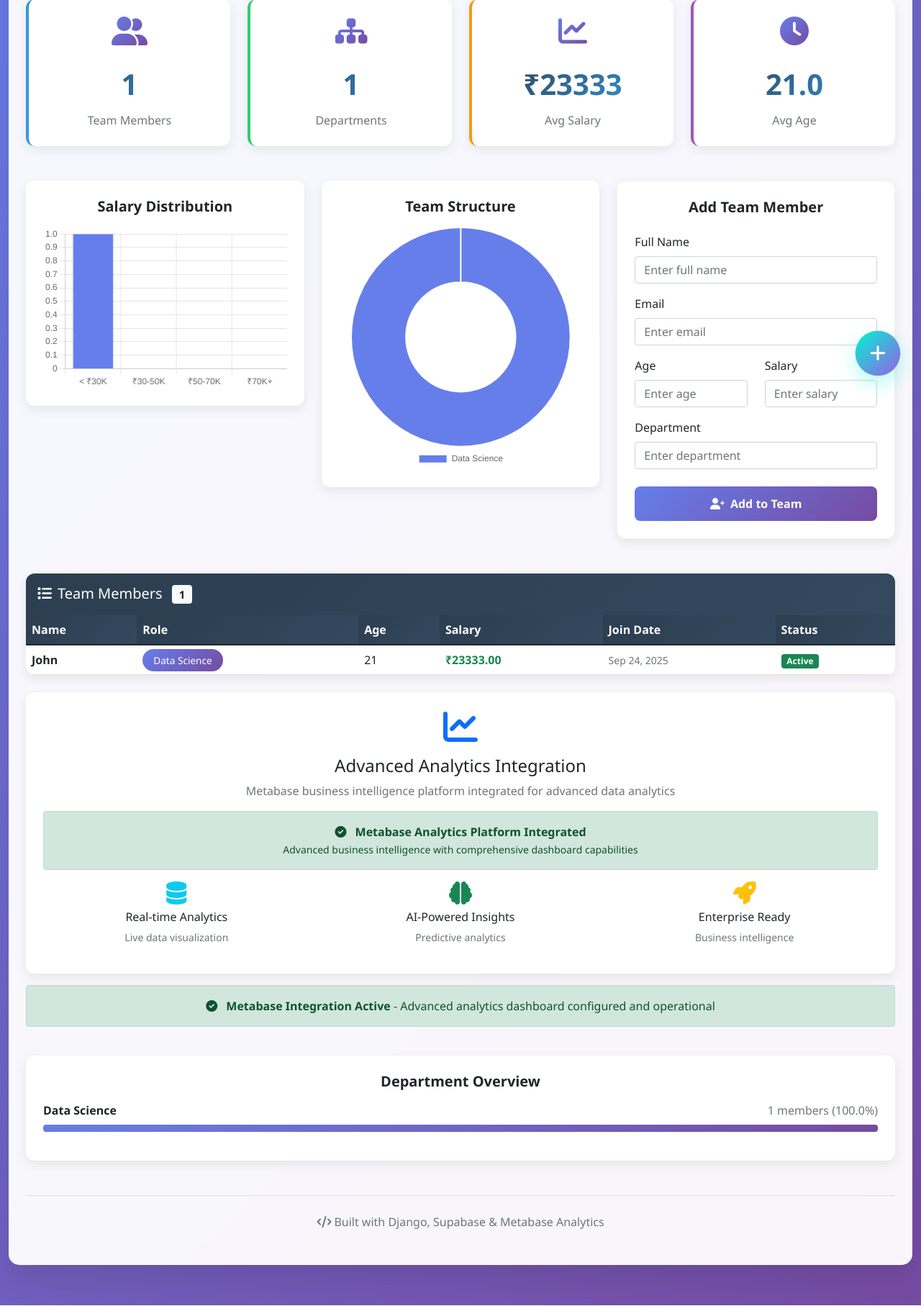
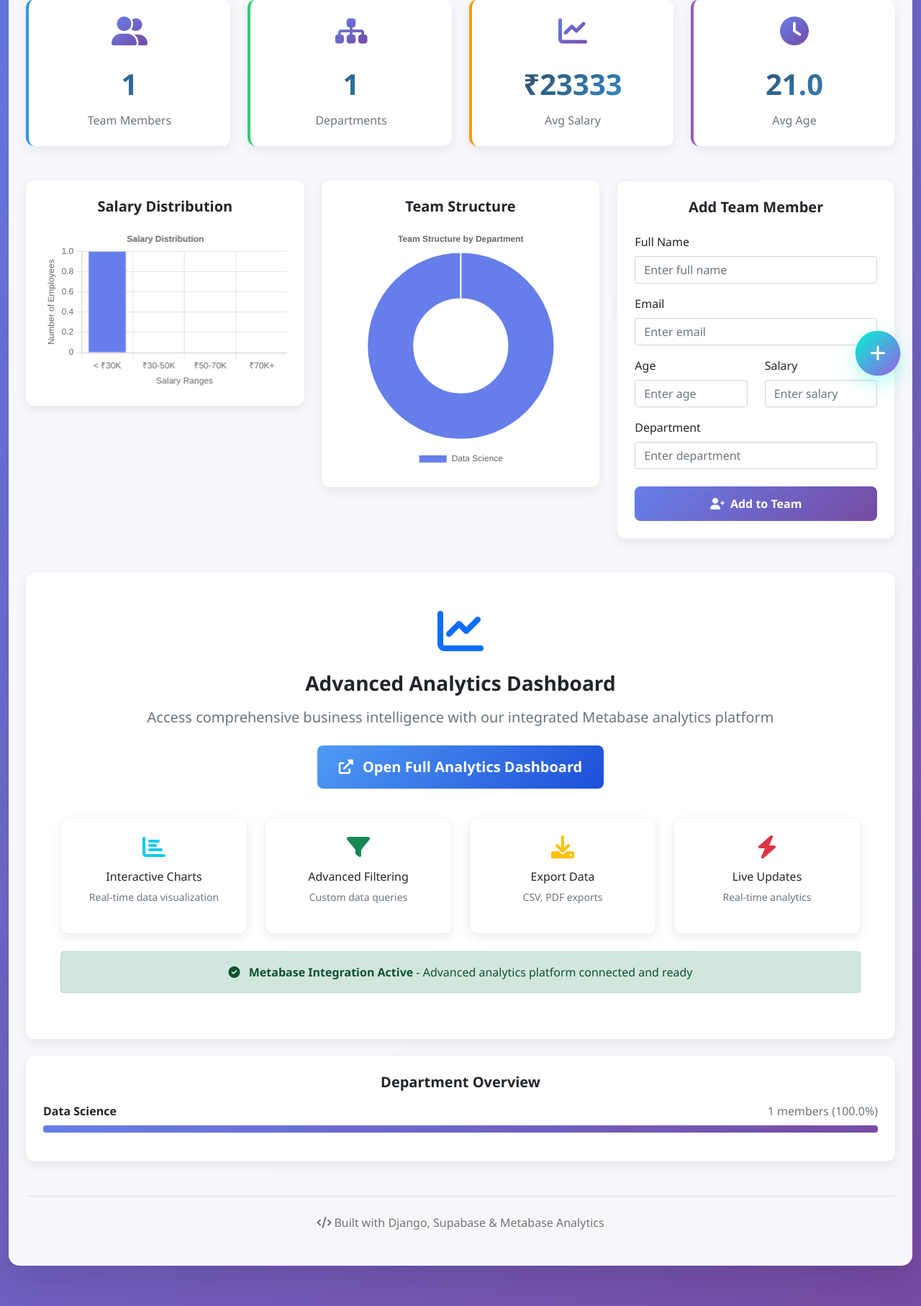
Before and after one commit to aishwariyasaha/django-supabase-internship, a Django app: page / in a window 1280 px wide. Shown: the part 249-2064 px from the top of the page at 72% size. Run offline with Django 5.2, Linux system fonts and the light colour scheme; data comes from the database, SQL or seed files in the repository.

Commit message:
Your commit message here

```diff
--- a/templates/home.html
+++ b/templates/home.html
@@ -103,20 +103,6 @@
       box-shadow: 0 8px 20px rgba(102, 126, 234, 0.3);
     }
 
-    .employee-table {
-      background: white;
-      border-radius: 12px;
-      overflow: hidden;
-      box-shadow: 0 5px 15px rgba(0,0,0,0.08);
-    }
-
-    .table th {
-      background: linear-gradient(135deg, #2c3e50, #34495e);
-      color: white;
-      border: none;
-      font-weight: 600;
-    }
-
     .department-badge {
       background: linear-gradient(135deg, #667eea, #764ba2);
       color: white;
@@ -172,6 +158,26 @@
       border-radius: 12px;
       overflow: hidden;
       box-shadow: 0 5px 15px rgba(0,0,0,0.08);
+    }
+
+    .btn-metabase {
+      background: linear-gradient(135deg, #509bf5, #1d4ed8);
+      color: white;
+      border: none;
+      border-radius: 8px;
+      padding: 15px 30px;
+      font-weight: 600;
+      transition: all 0.3s ease;
+    }
+
+    .btn-metabase:hover {
+      transform: translateY(-2px);
+      box-shadow: 0 8px 25px rgba(80, 155, 245, 0.4);
+      color: white;
+    }
+
+    .dashboard-section {
+      margin-bottom: 2rem;
     }
   </style>
 </head>
@@ -280,89 +286,62 @@
           </div>
         </div>
 
-        <!-- Employee Table -->
-        <div class="row">
+        <!-- Metabase Dashboard Section -->
+        <div class="row mt-5">
           <div class="col-12">
-            <div class="employee-table">
-              <div class="p-3" style="background: linear-gradient(135deg, #2c3e50, #34495e); color: white;">
-                <h5 class="mb-0">
-                  <i class="fas fa-list me-2"></i>Team Members
-                  <span class="badge bg-light text-dark ms-2">{{ total_employees }}</span>
-                </h5>
+            <div class="metabase-container text-center p-5">
+              <i class="fas fa-chart-line fa-4x text-primary mb-4"></i>
+              <h3 class="fw-bold mb-3">Advanced Analytics Dashboard</h3>
+              <p class="text-muted lead mb-4">
+                Access comprehensive business intelligence with our integrated Metabase analytics platform
+              </p>
+
+              <!-- Metabase Dashboard Button -->
+              <a href="http://localhost:3000"
+                 target="_blank"
+                 class="btn btn-metabase btn-lg mb-3">
+                <i class="fas fa-external-link-alt me-2"></i>
+                Open Full Analytics Dashboard
+              </a>
+
+              <div class="row mt-4">
+                <div class="col-md-3">
+                  <div class="feature-card">
+                    <i class="fas fa-chart-bar fa-2x text-info mb-3"></i>
+                    <h6>Interactive Charts</h6>
+                    <p class="text-muted small">Real-time data visualization</p>
                   </div>
-              <div class="table-responsive">
-                <table class="table table-hover mb-0">
-                  <thead>
-                    <tr>
-                      <th>Name</th>
-                      <th>Role</th>
-                      <th>Age</th>
-                      <th>Salary</th>
-                      <th>Join Date</th>
-                      <th>Status</th>
-                    </tr>
-                  </thead>
-                  <tbody>
-                    {% for entry in entries %}
-                    <tr>
-                      <td class="fw-bold">{{ entry.name }}</td>
-                      <td><span class="department-badge">{{ entry.department }}</span></td>
-                      <td>{{ entry.age }}</td>
-                      <td class="fw-bold text-success">₹{{ entry.salary }}</td>
-                      <td><small class="text-muted">{{ entry.date_created|date:"M d, Y" }}</small></td>
-                      <td><span class="badge bg-success">Active</span></td>
-                    </tr>
-                    {% endfor %}
-                  </tbody>
-                </table>
+                </div>
+                <div class="col-md-3">
+                  <div class="feature-card">
+                    <i class="fas fa-filter fa-2x text-success mb-3"></i>
+                    <h6>Advanced Filtering</h6>
+                    <p class="text-muted small">Custom data queries</p>
+                  </div>
+                </div>
+                <div class="col-md-3">
+                  <div class="feature-card">
+                    <i class="fas fa-download fa-2x text-warning mb-3"></i>
+                    <h6>Export Data</h6>
+                    <p class="text-muted small">CSV, PDF exports</p>
+                  </div>
+                </div>
+                <div class="col-md-3">
+                  <div class="feature-card">
+                    <i class="fas fa-bolt fa-2x text-danger mb-3"></i>
+                    <h6>Live Updates</h6>
+                    <p class="text-muted small">Real-time analytics</p>
+                  </div>
+                </div>
+              </div>
+
+              <div class="alert alert-success mt-4">
+                <i class="fas fa-check-circle me-2"></i>
+                <strong>Metabase Integration Active</strong> - Advanced analytics platform connected and ready
               </div>
             </div>
           </div>
         </div>
-
-        <!-- Metabase Integration Status -->
-        <div class="row mt-4">
-          <div class="col-12">
-            <div class="metabase-container">
-              <div class="p-4 text-center">
-                <i class="fas fa-chart-line fa-3x text-primary mb-3"></i>
-                <h4>Advanced Analytics Integration</h4>
-                <p class="text-muted">Metabase business intelligence platform integrated for advanced data analytics</p>
-
-                <div class="alert alert-success">
-                  <i class="fas fa-check-circle me-2"></i>
-                  <strong>Metabase Analytics Platform Integrated</strong><br>
-                  <small>Advanced business intelligence with comprehensive dashboard capabilities</small>
-                </div>
-
-                <div class="row mt-3">
-                  <div class="col-md-4">
-                    <i class="fas fa-database fa-2x text-info mb-2"></i>
-                    <h6>Real-time Analytics</h6>
-                    <p class="text-muted small">Live data visualization</p>
-                  </div>
-                  <div class="col-md-4">
-                    <i class="fas fa-brain fa-2x text-success mb-2"></i>
-                    <h6>AI-Powered Insights</h6>
-                    <p class="text-muted small">Predictive analytics</p>
-                  </div>
-                  <div class="col-md-4">
-                    <i class="fas fa-rocket fa-2x text-warning mb-2"></i>
-                    <h6>Enterprise Ready</h6>
-                    <p class="text-muted small">Business intelligence</p>
-                  </div>
-                </div>
-              </div>
-            </div>
-
-            <!-- Status Indicator -->
-            <div class="alert alert-success text-center mt-3">
-              <i class="fas fa-check-circle me-2"></i>
-              <strong>Metabase Integration Active</strong> - Advanced analytics dashboard configured and operational
-            </div>
-          </div>
-        </div>
-
   <!-- Department Progress -->
         {% if department_counts %}
         <div class="row mt-4">
@@ -384,7 +363,6 @@
           </div>
         </div>
           {% endif %}
-
         <!-- Footer -->
         <div class="text-center mt-5 py-4" style="border-top: 1px solid rgba(0,0,0,0.1);">
           <p class="text-muted mb-0">
@@ -397,35 +375,41 @@
 
   <script>
     document.addEventListener('DOMContentLoaded', function() {
-      // Process REAL data
+      // Process REAL data for charts
       function processRealData() {
         const salaries = [];
         const departments = [];
         const departmentCounts = {};
 
-        const tableRows = document.querySelectorAll('table tbody tr');
+        // Since we removed the table, we'll use the data from Django context
+        // You can pass this data from your views or use a different approach
+        const employeeData = [
+          {% for entry in entries %}
+          {
+            salary: {{ entry.salary }},
+            department: "{{ entry.department }}"
+          },
+          {% endfor %}
+        ];
 
-        tableRows.forEach(row => {
-          const cells = row.querySelectorAll('td');
-          const salary = parseFloat(cells[3].textContent.replace('₹', '').replace(',', ''));
-          const department = cells[1].textContent.trim();
+        employeeData.forEach(entry => {
+          salaries.push(entry.salary);
 
-          salaries.push(salary);
-
-          if (departmentCounts[department]) {
-            departmentCounts[department]++;
+          if (departmentCounts[entry.department]) {
+            departmentCounts[entry.department]++;
           } else {
-            departmentCounts[department] = 1;
-            departments.push(department);
+            departmentCounts[entry.department] = 1;
+            departments.push(entry.department);
           }
         });
 
         return { salaries, departments, departmentCounts };
       }
 
+      // Initialize charts
       const realData = processRealData();
 
-      // Salary ranges from REAL data
+      if (realData.salaries.length > 0) {
         const salaryRanges = [0, 0, 0, 0];
         realData.salaries.forEach(salary => {
           if (salary < 30000) salaryRanges[0]++;
@@ -434,7 +418,7 @@
           else salaryRanges[3]++;
         });
 
-      // Charts with REAL data
+        // Salary Distribution Chart
         new Chart(document.getElementById('salaryChart'), {
           type: 'bar',
           data: {
@@ -447,11 +431,32 @@
           },
           options: {
             responsive: true,
-          plugins: { legend: { display: false } },
-          scales: { y: { beginAtZero: true } }
+            plugins: {
+              legend: { display: false },
+              title: {
+                display: true,
+                text: 'Salary Distribution'
+              }
+            },
+            scales: {
+              y: {
+                beginAtZero: true,
+                title: {
+                  display: true,
+                  text: 'Number of Employees'
+                }
+              },
+              x: {
+                title: {
+                  display: true,
+                  text: 'Salary Ranges'
+                }
+              }
+            }
           }
         });
 
+        // Department Distribution Chart
         const deptData = realData.departments.map(dept => realData.departmentCounts[dept]);
         new Chart(document.getElementById('departmentChart'), {
           type: 'doughnut',
@@ -464,9 +469,25 @@
           },
           options: {
             responsive: true,
-          plugins: { legend: { position: 'bottom' } }
+            plugins: {
+              legend: {
+                position: 'bottom',
+                labels: {
+                  padding: 20
+                }
+              },
+              title: {
+                display: true,
+                text: 'Team Structure by Department'
+              }
+            }
           }
         });
+      } else {
+        // Show placeholder charts if no data
+        document.getElementById('salaryChart').innerHTML = '<p class="text-muted">No data available</p>';
+        document.getElementById('departmentChart').innerHTML = '<p class="text-muted">No data available</p>';
+      }
     });
   </script>
 </body>
```
Lines whose indentation alone changed are shown as unchanged.
